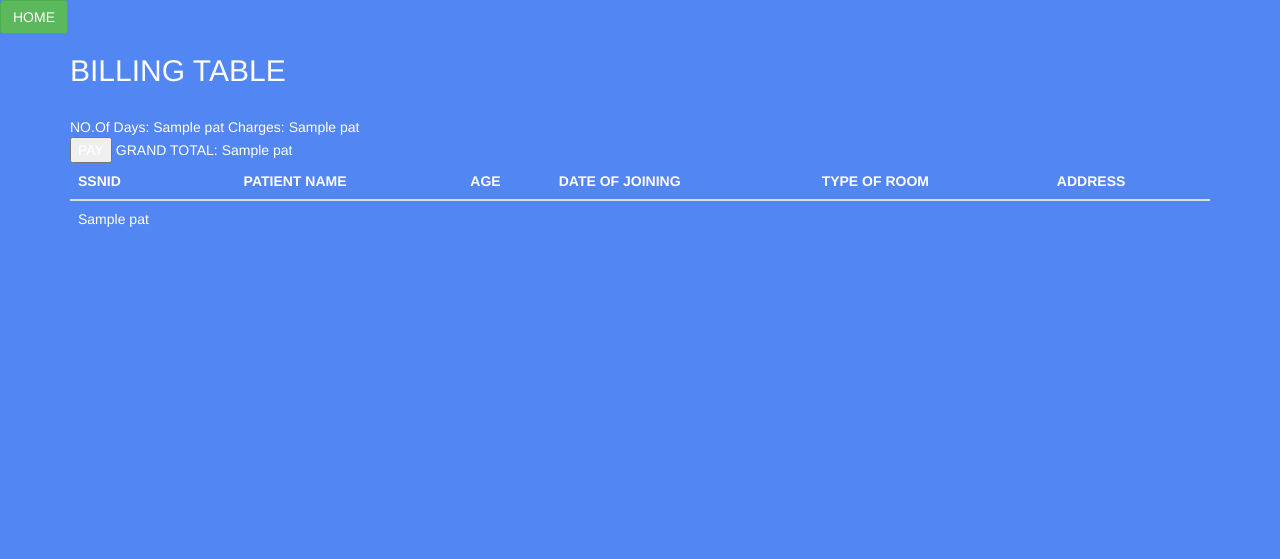
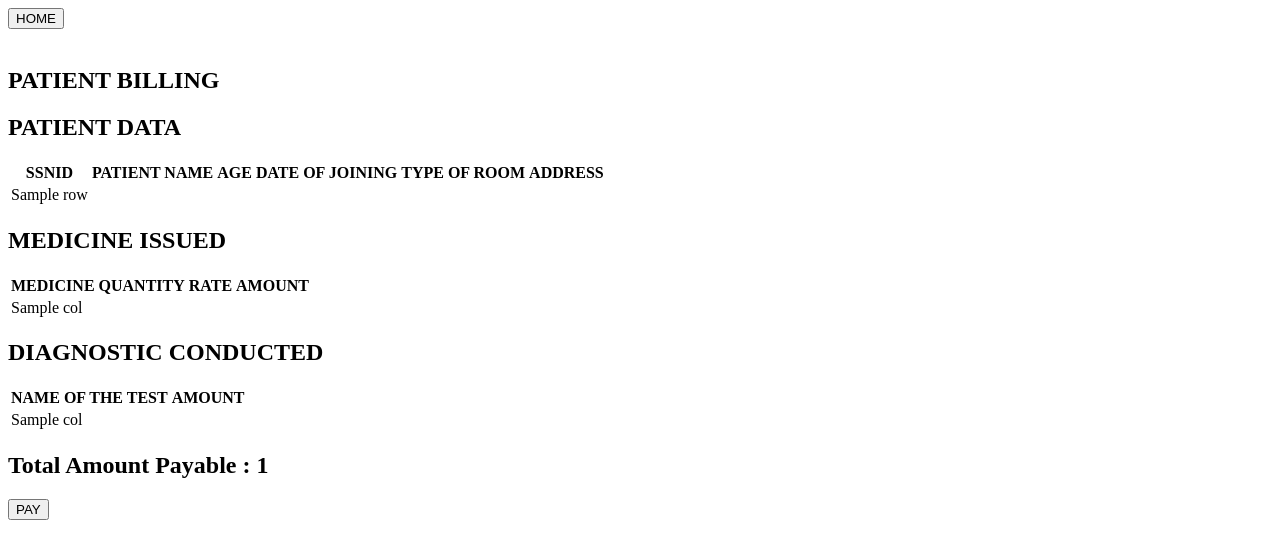
Before and after one commit to aravindmyd/HMS, a Flask app: template templates/billingTable.html in a window 1280 px wide. Shown: the top 559 px of the page. Run offline with Flask 2, Linux system fonts and the light colour scheme; the template is opened without the code that fills it: most values are stand-ins (such as "Sample title", 1, 10 or a date in 2020); some libraries are stand-ins or nearby versions.

Commit message:
Fully Functional

```diff
--- a/main.py
+++ b/main.py
@@ -172,17 +172,82 @@ def admissionHome():
 @app.route('/billingPatient', methods=['POST'])
 def billingPatient():
     if request.method == 'POST':
+        #PATIENT DATA
         ssnId = request.form['ssnId']
         conn = mysql.connect
         cur = conn.cursor()
         cur.execute(f'select * from patients where ssnId = {ssnId}')
         data = cur.fetchone()
+        doj = data[4]
+        tob = data[5]
         mod_data = []
         for i in range(len(data)):
             if i not in [0, 7, 8, 9]:
                 mod_data.append(data[i])
-        return render_template("billingTable.html", pat_data=mod_data)
-    return render_template('admissionHomePage.html')
+
+        #MEDICINE DATA
+        total_medicine_amount = 0
+        cur.execute(f'select * from patients where ssnId = {ssnId}')
+        patient_data = cur.fetchone()
+        mod_data_med = []
+        for i in range(len(patient_data)):
+            if i not in [0, 7, 8, 9]:
+                mod_data_med.append(patient_data[i])
+        # medicine_data = ["Paracetomol","100","Rs45","Rs4500"]
+        cur.execute(f'select * from medicinePatient where patientId = {ssnId}')
+        pat = cur.fetchall()
+        no_need = [0, 1]
+        medicine_data_med = []
+        for record in pat:
+            ls = []
+            for item in range(len(record)):
+                if item not in no_need:
+                    if item == 4:
+                        ls.append(f"RS.{float(record[4]) / float(record[3])}")
+                    ls.append(record[item])
+            medicine_data_med.append(ls)
+        for i in medicine_data_med:
+            total_medicine_amount += float(i[3])
+        #DIAGNOSTIC DATA
+        total_diagnositc_amount = 0
+        cur.execute(f'select * from patients where ssnId = {ssnId}')
+        patient_data = cur.fetchone()
+        mod_data_diag = []
+        for i in range(len(patient_data)):
+            if i not in [0, 7, 8, 9]:
+                mod_data_diag.append(patient_data[i])
+        cur.execute(f'select testName from diagnosticPatient where patientId = {ssnId}')
+        pat = cur.fetchall()
+        medicine_data = []
+        for i in pat:
+            cur.execute(f'select charge from diagnosticMaster where testName ="{i[0]}"')
+            charge = cur.fetchone()
+            medicine_data.append([i[0], charge[0]])
+        for i in medicine_data:
+            total_diagnositc_amount += float(i[1])
+        #Calcuation for total charge
+
+        #Calculation for total number of days
+        import datetime
+        data = doj.split('-')
+        today = datetime.date.today()
+        someday = datetime.date(int(data[0]), int(data[1]), int(data[2]))
+        diff = someday - today
+        total_days = diff.days+2
+        #Calculation of rent
+        room_rent = 0
+        if tob== 'General ward':
+            room_rent = total_days * 2000
+        elif tob== 'Semi sharing':
+            room_rent = total_days * 4000
+        elif tob== 'Single Room':
+            room_rent = total_days * 8000
+        room_rent = abs(room_rent)
+        print(room_rent,"room rent")
+        print(total_medicine_amount,"pharmacy amount")
+        print(total_diagnositc_amount,"diagnostic amount")
+        total_charge = room_rent + total_diagnositc_amount + total_medicine_amount
+        return render_template("billingTable.html", patient_data=mod_data,diagnostic_conducted=medicine_data,medicine_issued = medicine_data_med,total_charge = total_charge)
 
 
 @app.route('/payBill', methods=['POST'])
@@ -224,7 +289,7 @@ def pharmacistIssue():
                         ls.append(f"RS.{float(record[4]) / float(record[3])}")
                     ls.append(record[item])
             medicine_data.append(ls)
-        print(medicine_data)
+
         return render_template('pharmaIssueTable.html',patient_data = mod_data,leng=len(mod_data),medicine_issued=medicine_data)
     return "Pharmacist Issue"
 
@@ -334,7 +399,6 @@ def issueDiagnostic():
     tests = []
     for row in medi:
         tests.append(row[0])
-    print(tests)
     return render_template('issueDiagnostic.html',tests = tests,patient = patient_data)
 
 @app.route('/getDiagnostic',methods = ['POST'])
@@ -372,6 +436,7 @@ def getDiagnosticDetails():
             cur.execute(f'select charge from diagnosticMaster where testName ="{i[0]}"')
             charge = cur.fetchone()
             medicine_data.append([i[0],charge[0]])
+
         return render_template('diagnosticViewTable.html',patient_data = mod_data,leng=len(mod_data),diagnostic_conducted=medicine_data)
     return "Diagnostic Issue"
 
--- a/templates/billingTable.html
+++ b/templates/billingTable.html
@@ -1,53 +1,81 @@
 <!DOCTYPE html>
 <html lang="en">
 <head>
-    <link href="//netdna.bootstrapcdn.com/bootstrap/3.2.0/css/bootstrap.min.css" rel="stylesheet" id="bootstrap-css">
-    <script src="//netdna.bootstrapcdn.com/bootstrap/3.2.0/js/bootstrap.min.js"></script>
-    <script src="//code.jquery.com/jquery-1.11.1.min.js"></script>
     <meta charset="UTF-8">
     <meta name="viewport" content="width=device-width, initial-scale=1.0">
     <title>BILLING TABLE</title>
-    <style>
-        body{
-            background-color:#5286F3;
-            font-size:14px;
-            color:#fff;
-        }
-        </style>
 </head>
 <body>
     <form action="/admissionHome" method="POST">
         <button type="submit" class="btn btn-success">HOME</button>
     </form>
     <!-- PATIENT TABLE--->
-    <div class="container">
-
-        <table class="table">
-            <h2 >BILLING TABLE</h2><br>
-            <thead class="thead-dark">
-              <tr>
-                <th scope="col">SSNID</th>
+    <div>
+        <br>
+        <centre><h2>PATIENT BILLING</h2></centre>
+        <div>
+            <h2>PATIENT DATA</h2>
+            <table class="table table-striped">
+            <thead>
+            <tr>
+                <th scope="col" name = "ssnId">SSNID</th>
                 <th scope="col">PATIENT NAME</th>
                 <th scope="col">AGE</th>
                 <th scope="col">DATE OF JOINING</th>
                 <th scope="col">TYPE OF ROOM</th>
                 <th scope="col">ADDRESS</th>
               </tr>
-              <tr>
-                    {%for i in pat_data%}
-                    <td>{{i}}</td>
-                    {%endfor%}
-                </tr>NO.Of Days: {{pat_data[5]}}   Charges: {{pat_data[4]}}
-
+            </thead>
+                {%for row in patient_data%}
+                <td>{{row}}</td>
+                {%endfor%}
+                </tr>
+            </tbody>
+          </table>
+        </div>
     </div>
     <!-- PHARMACY TABLE--->
     <div>
-
-    </div>
+        <h2>MEDICINE ISSUED</h2>
+        <table class="table table-striped">
+        <thead>
+        <tr>
+            <th scope="col">MEDICINE</th>
+            <th scope="col">QUANTITY</th>
+            <th scope="col">RATE</th>
+            <th scope="col">AMOUNT</th>
+          </tr>
+        </thead>
+            {%for row in medicine_issued%}
+            <tr>
+            {%for col in row%}
+            <td>{{col}}</td>
+            {%endfor%}
+            </tr>
+            {%endfor%}
+        </tbody>
+      </table>
     <!-- DIAGNOSTIC TABLE--->
     <div>
-
+        <h2>DIAGNOSTIC CONDUCTED</h2>
+        <table class="table table-striped">
+        <thead>
+        <tr>
+            <th scope="col">NAME OF THE TEST</th>
+            <th scope="col">AMOUNT</th>
+          </tr>
+        </thead>
+            {%for row in diagnostic_conducted%}
+            <tr>
+            {%for col in row%}
+            <td>{{col}}</td>
+            {%endfor%}
+            </tr>
+            {%endfor%}
+        </tbody>
+      </table>
     </div>
-    <form action="/payBill" method="POST"><button type="submit">PAY</button class="btn btn-danger"> GRAND TOTAL: {{pat_data[3]}}</form>
+    <h2>Total Amount Payable : {{total_charge}}</h2>
+    <form action="/payBill" method="POST"><button type="submit">PAY</button class="btn btn-danger"></form>
 </body>
 </html>
```
Also changed, not shown: test.py (+7 -13 lines).
